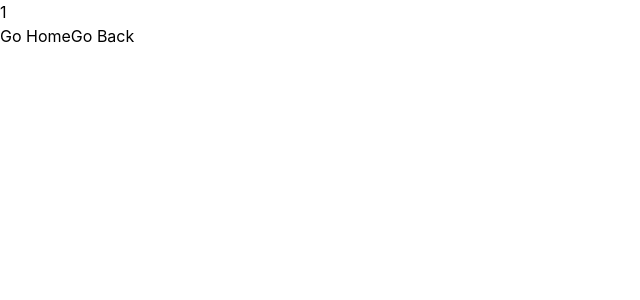
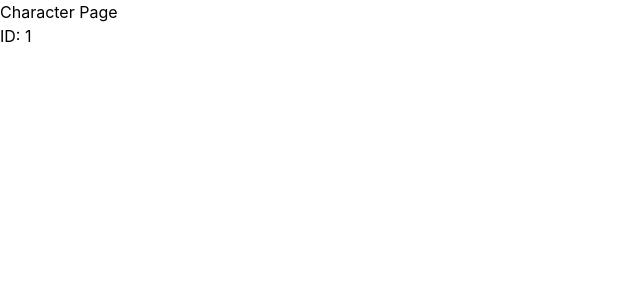
Before and after one commit to parmita16/reactparmita, a React (Vite) app: page /character/1 in a window 1280 px wide. Shown: the top 300 px of the page, without its empty margins (0-640 px from the left). Built offline with nearby package versions, Linux system fonts and the light colour scheme.

Commit message:
useParams()

```diff
--- a/src/pages/Character.jsx
+++ b/src/pages/Character.jsx
@@ -1,17 +1,16 @@
-import { useParams, useNavigate } from "react-router-dom";
+import { useParams } from "react-router-dom";
+
 function Character() {
+
   const { id } = useParams();
-  const navigate = useNavigate();
+
   return (
     <>
-      <h1>{id}</h1>
-      <button onClick={() => navigate("/")}>
-        Go Home
-      </button>
-      <button onClick={() => navigate(-1)}>
-        Go Back
-      </button>
+      <h1>Character Page</h1>
+
+      <h2>ID: {id}</h2>
     </>
   );
 }
+
 export default Character;
```
